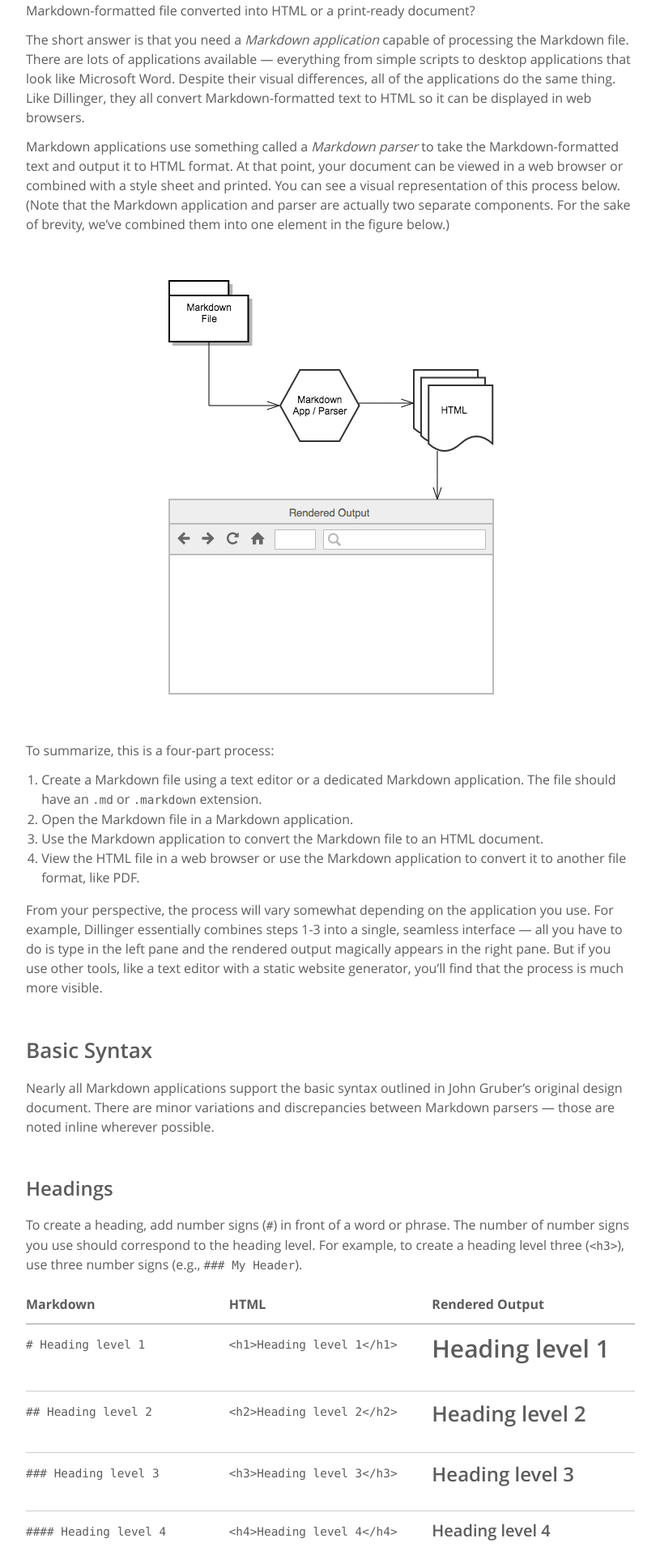
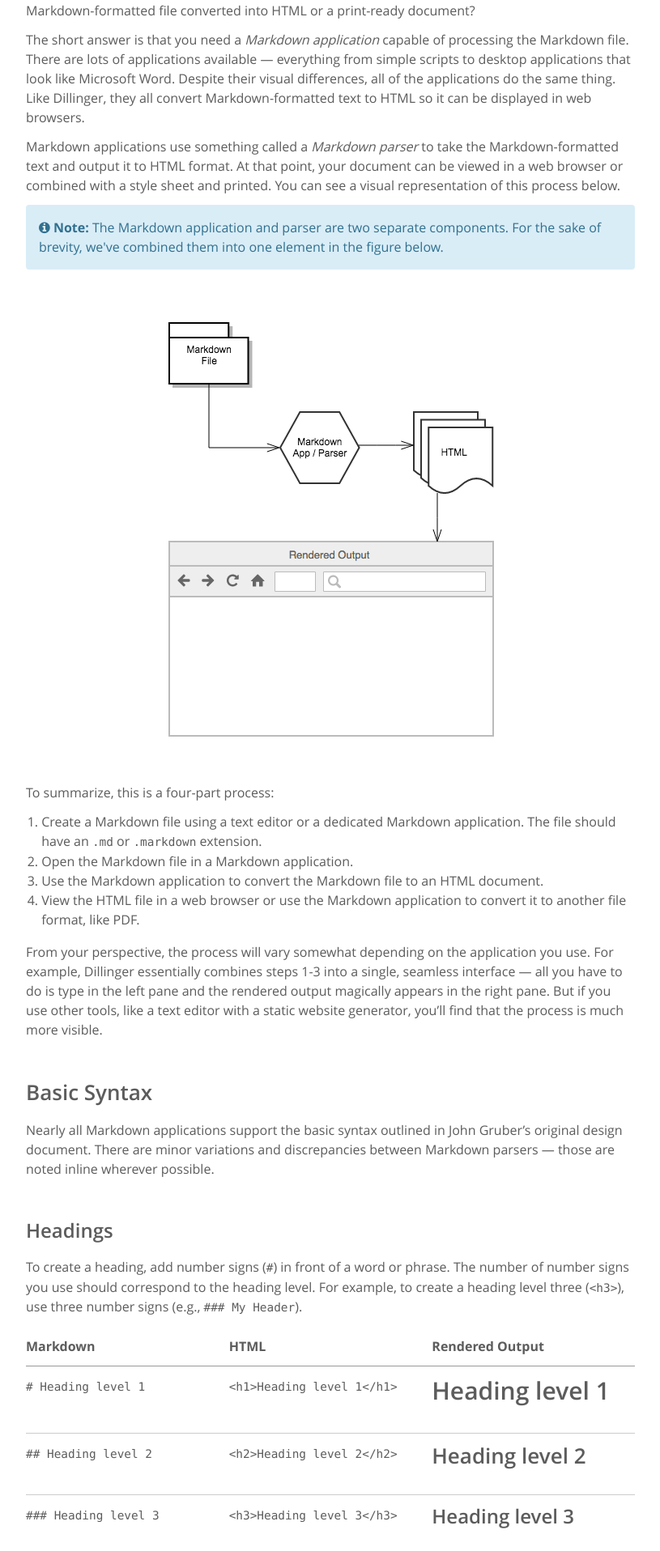
Before and after one commit to mattcone/markdown-guide, a Jekyll site: the page built from index.md, in a window 1280 px wide. Shown: the part 3394-5310 px from the top of the page at 81% size, without its empty margins (232-1047 px from the left). Built offline with Jekyll 4.4.1, drawn with Linux system fonts in a browser that asks for light colours.

Commit message:
Add CSS for note box

```diff
--- a/_content/how-does-it-work.md
+++ b/_content/how-does-it-work.md
@@ -4,7 +4,11 @@ Dillinger makes writing in Markdown easy because it hides the stuff happening be
 
 The short answer is that you need a *Markdown application* capable of processing the Markdown file. There are lots of applications available — everything from simple scripts to desktop applications that look like Microsoft Word. Despite their visual differences, all of the applications do the same thing. Like Dillinger, they all convert Markdown-formatted text to HTML so it can be displayed in web browsers.
 
-Markdown applications use something called a *Markdown parser* to take the Markdown-formatted text and output it to HTML format. At that point, your document can be viewed in a web browser or combined with a style sheet and printed. You can see a visual representation of this process below. (Note that the Markdown application and parser are actually two separate components. For the sake of brevity, we've combined them into one element in the figure below.)
+Markdown applications use something called a *Markdown parser* to take the Markdown-formatted text and output it to HTML format. At that point, your document can be viewed in a web browser or combined with a style sheet and printed. You can see a visual representation of this process below.
+
+<div class="alert alert-info">
+  <i class="fa fa-info-circle" aria-hidden="true"></i> <strong>Note:</strong> The Markdown application and parser are two separate components. For the sake of brevity, we've combined them into one element in the figure below.
+</div>
 
 <br/>
 <center>
--- a/assets/scss/base/_typography.scss
+++ b/assets/scss/base/_typography.scss
@@ -190,3 +190,20 @@ ol {
       }
     }
 }
+
+.alert-info {
+    color: #31708f;
+    background-color: #d9edf7;
+    border-color: #bce8f1;
+}
+
+.alert {
+    padding: 15px;
+    margin-bottom: 20px;
+    border: 1px solid transparent;
+    border-radius: 4px;
+}
+
+div {
+    display: block;
+}
```
